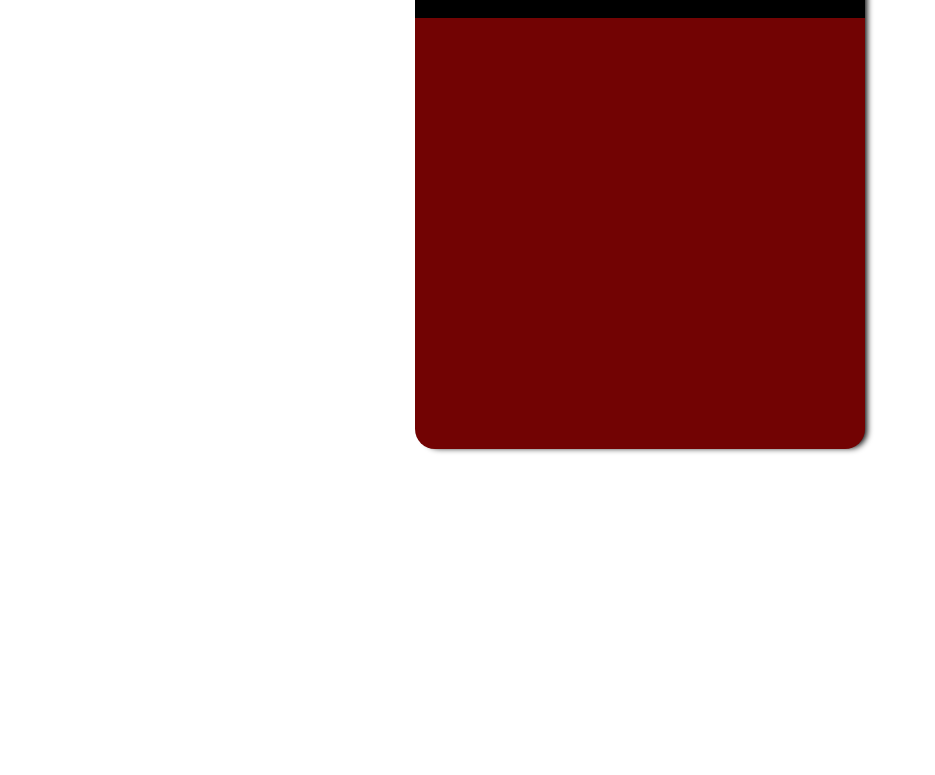
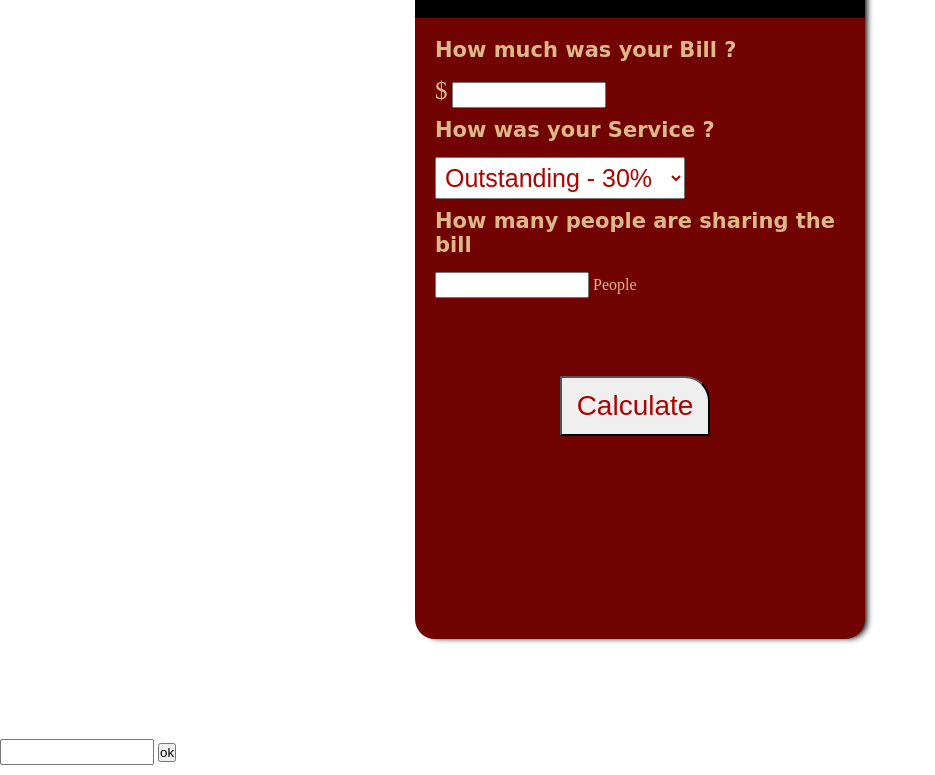
Before and after one commit to emanelhalwany/Tip-Calculator, a plain HTML site: page index.html in a window 1280 px wide. Shown: the part 151-926 px from the top of the page, without its empty margins (0-935 px from the left). Before the commit the page ends 800 px from the top, so only its background shows below. Drawn offline with Linux system fonts and the light colour scheme.

Commit message:
added calc  html & style and js code

```diff
--- a/css/style.css
+++ b/css/style.css
@@ -5,7 +5,7 @@
 /* container style */
 .container {
     width: 450px;
-    height: 500px;
+    height: 690px;
     background-color: #720303;
     margin: 100px auto;
     border-radius: 20px;
@@ -23,3 +23,62 @@
     font-size: 25px;
     font-family: cursive;
 }
+
+/* calc div style  */
+
+.calc{
+    padding: 20px;
+    color: burlywood;
+}
+
+h2 {
+    margin-bottom: 15px;
+    font-family: cursive;
+    font-size: 21px;
+
+}
+
+.dollarSign{
+    font-size: 25px;
+}
+
+input{
+    width: 150px;
+    height: 22px;
+    margin-bottom: 10px;
+}
+
+#demo,#demo2 {
+    color: whitesmoke;
+    font-size: 20px;
+}
+
+#serviceSeclesction{
+    width: 250px;
+    font-size: 25px;
+    color: #ac0401;
+    padding: 5px;
+    margin-bottom: 10px;
+}
+
+
+.peopleSpan{
+
+}
+
+.calcButton{
+    width: 150px;
+    height: 60px;
+    font-size: 28px;
+    color: #ac0401;
+    cursor: pointer;
+    /* border-bottom-left-radius: 25px; */
+    border-top-right-radius: 25px;
+    margin: 50px 0px 15px 125px;
+}
+
+#tip,#tip-amount,#each {
+    text-align: center;
+    font-size: 30px;
+    font-family: cursive;
+}
--- a/index.html
+++ b/index.html
@@ -1,18 +1,53 @@
 <!DOCTYPE html>
 <html>
+
 <head>
     <meta charset="utf-8">
     <title>Tip Calculator</title>
-        <link rel="stylesheet" href="css/style.css" >
+    <link rel="stylesheet" href="css/style.css">
 </head>
+
 <body>
 
     <div class="container">
         <!-- header div -->
         <div class="header">Tip Calculator</div>
 
+        <!-- calc div -->
+        <div class="calc">
+            <h2>How much was your Bill ?</h2>
+            <span class="dollarSign">$</span>
+            <input type="number" min="0" id="id1" class="bill" onchange="validation()">
+            <!-- <button onclick="myFunction()">ok</button> -->
+            <p id="demo"></p>
+
+            <h2>How was your Service ?</h2>
+            <select id="serviceSeclesction" class="quality">
+                <option value="30">Outstanding - 30%</option>
+                <option value="20">Good _ 20%</option>
+                <option value="15">Ok _ 15%</option>
+                <option value="10">Bad _ 10%</option>
+                <option value="5">Terrible _ 5%</option>
+            </select>
+
+            <h2>How many people are sharing the bill</h2>
+            <input type="number" min="0" id="id2" class="num-people" onchange="validation2()">
+            <span class="peopleSpan">People</span>
+            <p id="demo2"></p>
+            <br>
+
+            <button class="calcButton" onclick="calcTip()" >Calculate</button>
+
+            <p id="tip-amount"></p>
+            <p id="tip"></p>
+            <p id="each"></p>
+
         </div>
 
+
+    </div>
+<input type="number" id="in">
+<button onclick="inp()">ok</button>
 
     <script src="script.js"></script>
 </body>
--- a/script.js
+++ b/script.js
@@ -0,0 +1,33 @@
+
+//   validtion function
+function validation() {
+  var inpObj = document.getElementById("id1");
+  if (!inpObj.checkValidity()) {
+    document.getElementById("demo").innerHTML = inpObj.validationMessage;
+
+}
+}
+//   validtion function
+function validation2() {
+  var inpObj = document.getElementById("id2");
+  if (!inpObj.checkValidity()) {
+    document.getElementById("demo2").innerHTML = inpObj.validationMessage;
+
+}
+}
+
+function calcTip() {
+
+  var bill = document.getElementById('id1').value;
+  var numOfPeople = document.getElementById('id2').value;
+  var quality = document.getElementById('serviceSeclesction').value;
+  console.log(numOfPeople);
+  console.log(bill);
+  console.log(quality);
+  var tipAmount = (bill / numOfPeople) * quality/100;
+
+  document.getElementById('tip-amount').innerHTML = "Tip Amount";
+  document.getElementById('each').innerHTML = "Each";
+  document.getElementById('tip').innerHTML = "$" + tipAmount;
+
+}
```
Lines whose indentation alone changed are shown as unchanged.
